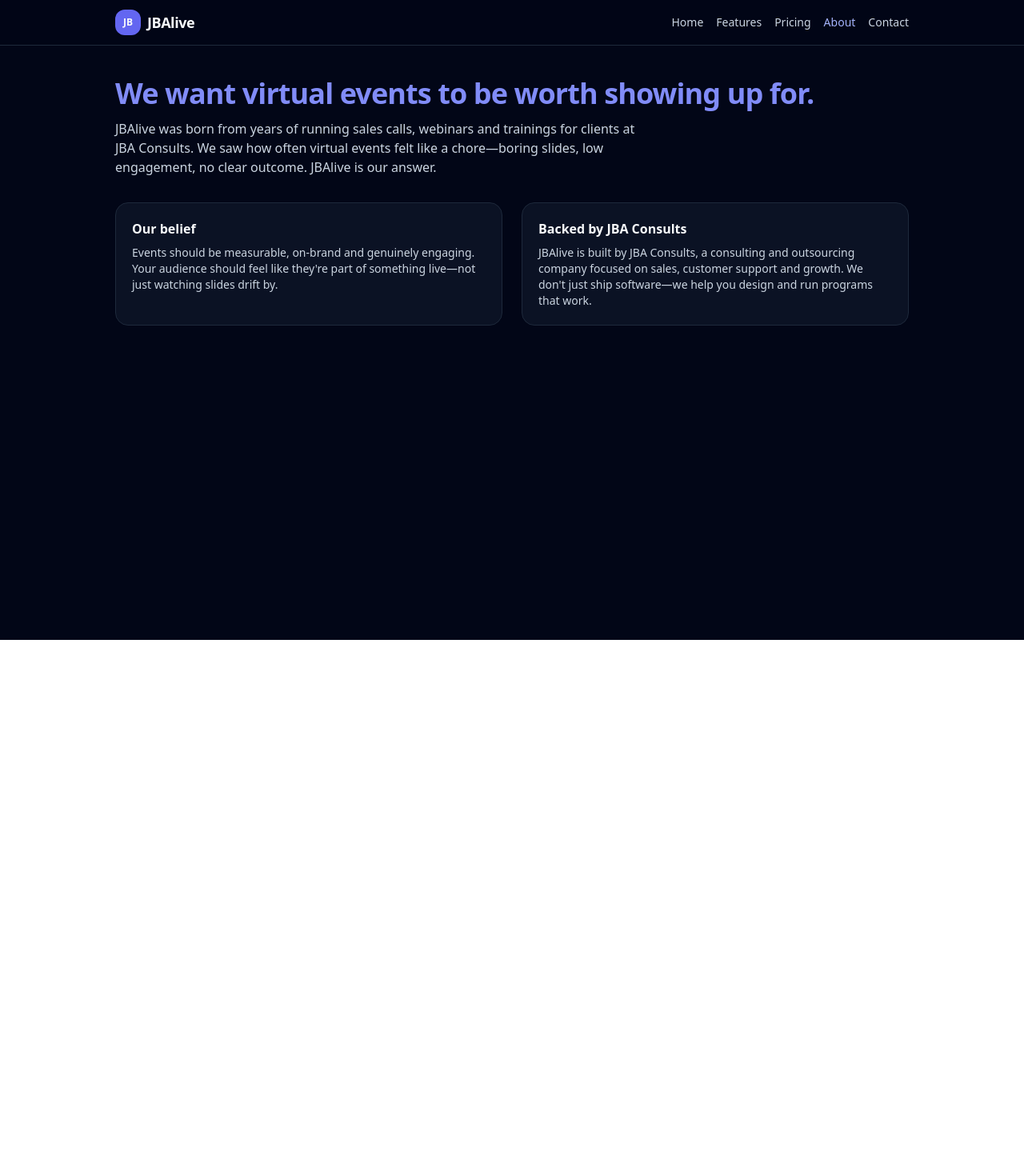
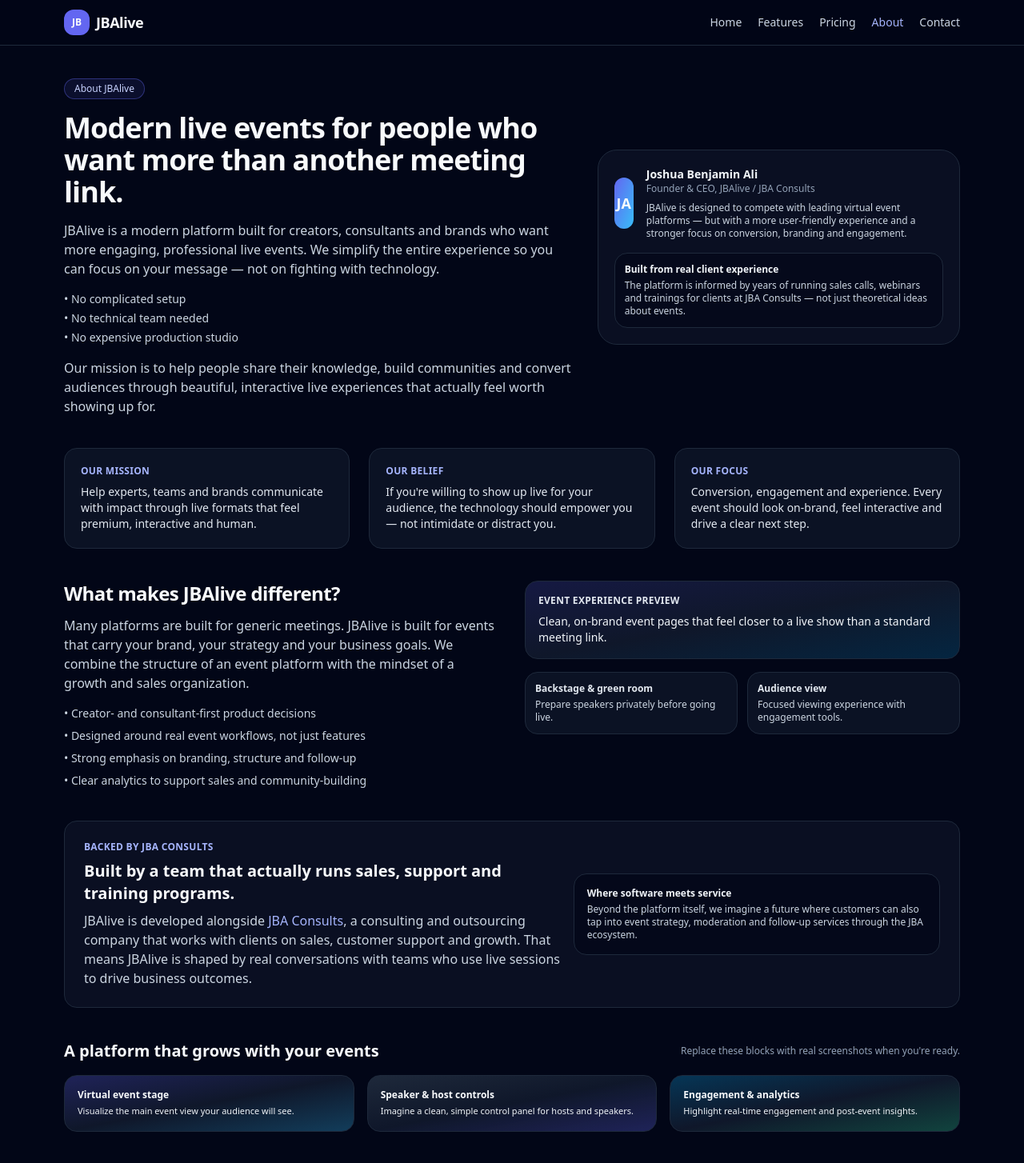
Before and after one commit to jbali-dot/jbalive-client, a React (Vite) app: page /about in a window 1280 px wide. Shown: the whole page at 80% size. Before the commit the page ends 800 px from the top, so only its background shows below. Built offline with nearby package versions, Linux system fonts and the light colour scheme.

Commit message:
Update About page with full story and visuals

```diff
--- a/src/pages/About.jsx
+++ b/src/pages/About.jsx
@@ -4,15 +4,18 @@
 const About = () => {
   return (
     <div className="min-h-screen bg-slate-950 text-slate-50 flex flex-col">
+      {/* Header */}
       <header className="border-b border-slate-800 bg-slate-950/80 backdrop-blur">
-        <div className="mx-auto flex max-w-5xl items-center justify-between px-4 py-3">
+        <div className="mx-auto flex max-w-6xl items-center justify-between px-4 py-3">
           <Link to="/" className="flex items-center gap-2">
             <div className="flex h-8 w-8 items-center justify-center rounded-xl bg-indigo-500 text-xs font-bold">
               JB
             </div>
-            <span className="text-lg font-semibold tracking-tight">JBAlive</span>
+            <span className="text-lg font-semibold tracking-tight">
+              JBAlive
+            </span>
           </Link>
-          <nav className="flex items-center gap-4 text-sm">
+          <nav className="hidden md:flex items-center gap-5 text-sm">
             <Link to="/" className="text-slate-300 hover:text-indigo-300">
               Home
             </Link>
@@ -30,38 +33,243 @@
         </div>
       </header>
 
+      {/* Main */}
       <main className="flex-1">
-        <div className="mx-auto max-w-5xl px-4 py-10 space-y-8">
-          <section>
-            <h1 className="text-3xl font-bold tracking-tight text-indigo-400 md:text-4xl">
-              We want virtual events to be worth showing up for.
-            </h1>
-            <p className="mt-3 max-w-2xl text-sm text-slate-300 md:text-base">
-              JBAlive was born from years of running sales calls, webinars and
-              trainings for clients at JBA Consults. We saw how often virtual
-              events felt like a chore—boring slides, low engagement, no clear
-              outcome. JBAlive is our answer.
-            </p>
+        <div className="mx-auto max-w-6xl px-4 py-10 space-y-10">
+          {/* Hero / Founder section */}
+          <section className="grid gap-8 md:grid-cols-[1.4fr,1fr] md:items-center">
+            <div className="space-y-4">
+              <p className="inline-flex items-center gap-2 rounded-full border border-indigo-500/40 bg-indigo-500/10 px-3 py-1 text-xs font-medium text-indigo-200">
+                About JBAlive
+              </p>
+
+              <h1 className="text-3xl font-bold tracking-tight md:text-4xl">
+                Modern live events for people who want more than another meeting
+                link.
+              </h1>
+
+              <p className="text-sm text-slate-300 md:text-base">
+                JBAlive is a modern platform built for creators, consultants and
+                brands who want more engaging, professional live events. We
+                simplify the entire experience so you can focus on your message
+                — not on fighting with technology.
+              </p>
+
+              <ul className="mt-3 space-y-1 text-sm text-slate-300">
+                <li>• No complicated setup</li>
+                <li>• No technical team needed</li>
+                <li>• No expensive production studio</li>
+              </ul>
+
+              <p className="text-sm text-slate-300 md:text-base">
+                Our mission is to help people share their knowledge, build
+                communities and convert audiences through beautiful, interactive
+                live experiences that actually feel worth showing up for.
+              </p>
+            </div>
+
+            {/* Founder / image card */}
+            <div className="rounded-3xl border border-slate-800 bg-slate-900/60 p-5">
+              <div className="flex items-center gap-4">
+                {/* Replace this block with a real <img> when ready */}
+                <div className="flex h-16 w-16 items-center justify-center rounded-2xl bg-gradient-to-br from-indigo-500 to-sky-400 text-lg font-bold">
+                  JA
+                </div>
+                <div>
+                  <p className="text-sm font-semibold text-slate-100">
+                    Joshua Benjamin Ali
+                  </p>
+                  <p className="text-xs text-slate-400">
+                    Founder &amp; CEO, JBAlive / JBA Consults
+                  </p>
+                  <p className="mt-2 text-xs text-slate-300">
+                    JBAlive is designed to compete with leading virtual event
+                    platforms — but with a more user-friendly experience and a
+                    stronger focus on conversion, branding and engagement.
+                  </p>
+                </div>
+              </div>
+
+              <div className="mt-4 rounded-2xl border border-slate-800 bg-slate-950/60 p-3 text-xs text-slate-300">
+                <p className="font-semibold text-slate-100 mb-1">
+                  Built from real client experience
+                </p>
+                <p>
+                  The platform is informed by years of running sales calls,
+                  webinars and trainings for clients at JBA Consults — not just
+                  theoretical ideas about events.
+                </p>
+              </div>
+            </div>
           </section>
 
-          <section className="grid gap-6 md:grid-cols-2">
+          {/* Mission & values */}
+          <section className="grid gap-6 md:grid-cols-3">
             <div className="rounded-2xl border border-slate-800 bg-slate-900/70 p-5">
-              <h2 className="text-sm font-semibold md:text-base">Our belief</h2>
-              <p className="mt-2 text-xs text-slate-300 md:text-sm">
-                Events should be measurable, on-brand and genuinely engaging.
-                Your audience should feel like they&apos;re part of something
-                live—not just watching slides drift by.
+              <p className="text-xs font-semibold uppercase tracking-wide text-indigo-300">
+                Our mission
+              </p>
+              <p className="mt-2 text-sm text-slate-200">
+                Help experts, teams and brands communicate with impact through
+                live formats that feel premium, interactive and human.
               </p>
             </div>
             <div className="rounded-2xl border border-slate-800 bg-slate-900/70 p-5">
-              <h2 className="text-sm font-semibold md:text-base">
-                Backed by JBA Consults
+              <p className="text-xs font-semibold uppercase tracking-wide text-indigo-300">
+                Our belief
+              </p>
+              <p className="mt-2 text-sm text-slate-200">
+                If you&apos;re willing to show up live for your audience, the
+                technology should empower you — not intimidate or distract you.
+              </p>
+            </div>
+            <div className="rounded-2xl border border-slate-800 bg-slate-900/70 p-5">
+              <p className="text-xs font-semibold uppercase tracking-wide text-indigo-300">
+                Our focus
+              </p>
+              <p className="mt-2 text-sm text-slate-200">
+                Conversion, engagement and experience. Every event should look
+                on-brand, feel interactive and drive a clear next step.
+              </p>
+            </div>
+          </section>
+
+          {/* What makes JBAlive different */}
+          <section className="grid gap-8 md:grid-cols-2">
+            <div>
+              <h2 className="text-xl font-semibold tracking-tight md:text-2xl">
+                What makes JBAlive different?
               </h2>
-              <p className="mt-2 text-xs text-slate-300 md:text-sm">
-                JBAlive is built by JBA Consults, a consulting and outsourcing
-                company focused on sales, customer support and growth. We don&apos;t
-                just ship software—we help you design and run programs that work.
+              <p className="mt-3 text-sm text-slate-300 md:text-base">
+                Many platforms are built for generic meetings. JBAlive is built
+                for events that carry your brand, your strategy and your
+                business goals. We combine the structure of an event platform
+                with the mindset of a growth and sales organization.
               </p>
+
+              <ul className="mt-4 space-y-2 text-sm text-slate-300">
+                <li>• Creator- and consultant-first product decisions</li>
+                <li>• Designed around real event workflows, not just features</li>
+                <li>• Strong emphasis on branding, structure and follow-up</li>
+                <li>• Clear analytics to support sales and community-building</li>
+              </ul>
+            </div>
+
+            {/* Visual / “image” column */}
+            <div className="space-y-4">
+              {/* You can later swap these for real screenshots */}
+              <div className="rounded-2xl border border-slate-800 bg-gradient-to-br from-indigo-500/20 via-slate-900 to-sky-500/20 p-4">
+                <p className="text-xs font-semibold uppercase tracking-wide text-slate-200">
+                  Event experience preview
+                </p>
+                <p className="mt-2 text-sm text-slate-100">
+                  Clean, on-brand event pages that feel closer to a live show
+                  than a standard meeting link.
+                </p>
+              </div>
+              <div className="grid gap-3 md:grid-cols-2">
+                <div className="rounded-2xl border border-slate-800 bg-slate-900/70 p-3">
+                  <p className="text-xs font-semibold text-slate-200">
+                    Backstage &amp; green room
+                  </p>
+                  <p className="mt-1 text-xs text-slate-300">
+                    Prepare speakers privately before going live.
+                  </p>
+                </div>
+                <div className="rounded-2xl border border-slate-800 bg-slate-900/70 p-3">
+                  <p className="text-xs font-semibold text-slate-200">
+                    Audience view
+                  </p>
+                  <p className="mt-1 text-xs text-slate-300">
+                    Focused viewing experience with engagement tools.
+                  </p>
+                </div>
+              </div>
+            </div>
+          </section>
+
+          {/* Backed by JBA Consults */}
+          <section className="border border-slate-800 rounded-2xl bg-slate-900/60 p-5 md:p-6">
+            <div className="grid gap-4 md:grid-cols-[1.3fr,1fr] md:items-center">
+              <div>
+                <p className="text-xs font-semibold uppercase tracking-wide text-indigo-300">
+                  Backed by JBA Consults
+                </p>
+                <h2 className="mt-2 text-lg font-semibold md:text-xl">
+                  Built by a team that actually runs sales, support and
+                  training programs.
+                </h2>
+                <p className="mt-2 text-sm text-slate-300 md:text-base">
+                  JBAlive is developed alongside{" "}
+                  <a
+                    href="https://jba-consults.com"
+                    target="_blank"
+                    rel="noreferrer"
+                    className="text-indigo-300 hover:text-indigo-200"
+                  >
+                    JBA Consults
+                  </a>
+                  , a consulting and outsourcing company that works with clients
+                  on sales, customer support and growth. That means JBAlive is
+                  shaped by real conversations with teams who use live sessions
+                  to drive business outcomes.
+                </p>
+              </div>
+              <div className="rounded-2xl border border-slate-800 bg-slate-950/70 p-4 text-xs text-slate-300">
+                <p className="font-semibold text-slate-100 mb-1">
+                  Where software meets service
+                </p>
+                <p>
+                  Beyond the platform itself, we imagine a future where
+                  customers can also tap into event strategy, moderation and
+                  follow-up services through the JBA ecosystem.
+                </p>
+              </div>
+            </div>
+          </section>
+
+          {/* Image-style gallery */}
+          <section className="space-y-4">
+            <div className="flex items-center justify-between gap-3">
+              <h2 className="text-lg font-semibold md:text-xl">
+                A platform that grows with your events
+              </h2>
+              <p className="hidden text-xs text-slate-400 md:block">
+                Replace these blocks with real screenshots when you&apos;re
+                ready.
+              </p>
+            </div>
+
+            <div className="grid gap-4 md:grid-cols-3">
+              {/* Image placeholder 1 */}
+              <div className="rounded-2xl border border-slate-800 bg-gradient-to-br from-indigo-500/30 via-slate-900 to-sky-400/30 p-4 flex flex-col justify-end">
+                <p className="text-xs font-semibold text-slate-50">
+                  Virtual event stage
+                </p>
+                <p className="mt-1 text-[11px] text-slate-100">
+                  Visualize the main event view your audience will see.
+                </p>
+              </div>
+
+              {/* Image placeholder 2 */}
+              <div className="rounded-2xl border border-slate-800 bg-gradient-to-br from-slate-800 via-slate-900 to-indigo-500/30 p-4 flex flex-col justify-end">
+                <p className="text-xs font-semibold text-slate-50">
+                  Speaker &amp; host controls
+                </p>
+                <p className="mt-1 text-[11px] text-slate-100">
+                  Imagine a clean, simple control panel for hosts and speakers.
+                </p>
+              </div>
+
+              {/* Image placeholder 3 */}
+              <div className="rounded-2xl border border-slate-800 bg-gradient-to-br from-sky-500/30 via-slate-900 to-emerald-400/30 p-4 flex flex-col justify-end">
+                <p className="text-xs font-semibold text-slate-50">
+                  Engagement &amp; analytics
+                </p>
+                <p className="mt-1 text-[11px] text-slate-100">
+                  Highlight real-time engagement and post-event insights.
+                </p>
+              </div>
             </div>
           </section>
         </div>
```
